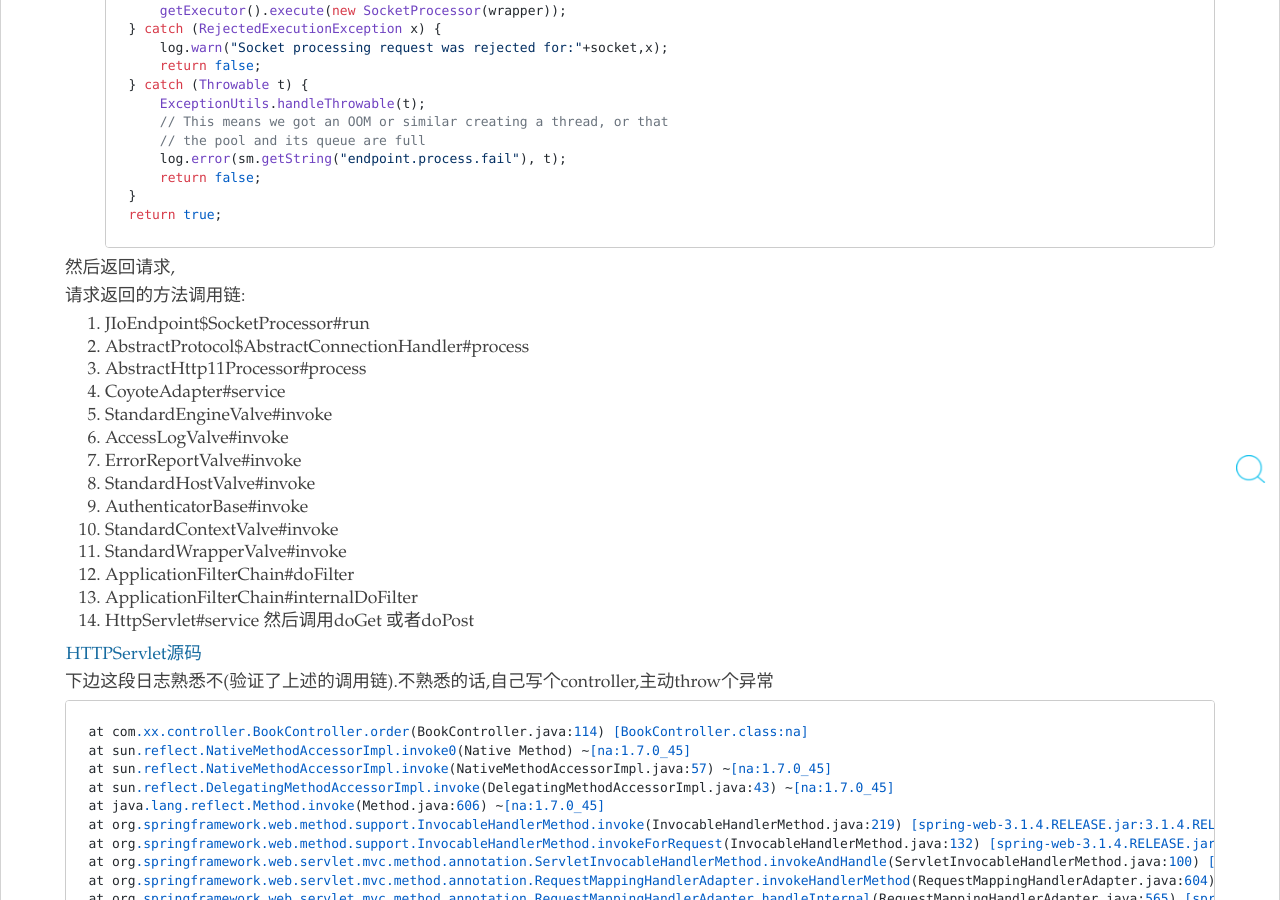
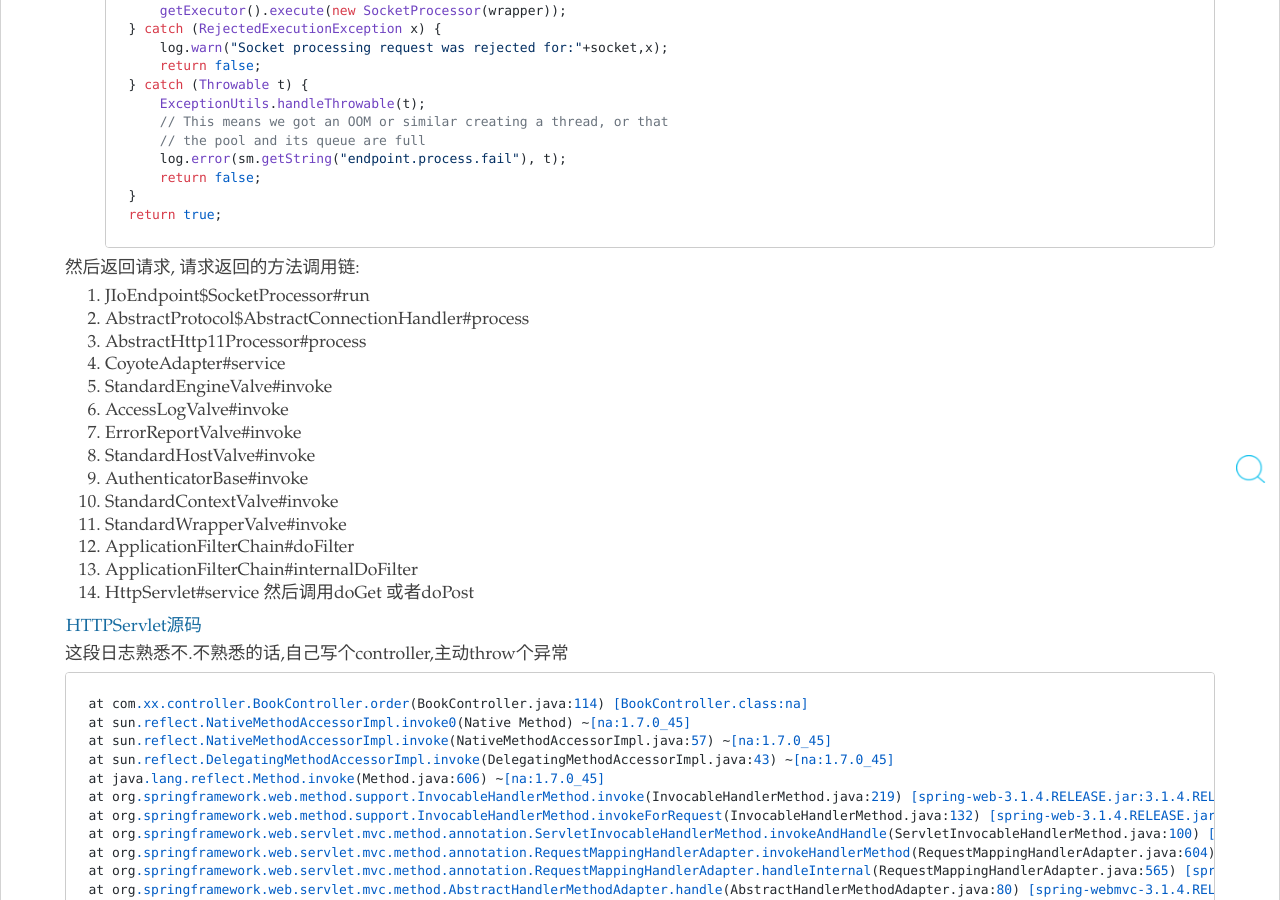
Before and after one commit to zy123a/lcj1992.github.com, a Jekyll site: the page built from _posts/soft/tomcat/2016-04-26-tomcat_source.md, in a window 1280 px wide and 900 px high, scrolled down 6282 px. Built offline with Jekyll 4.4.1, drawn with Linux system fonts in a browser that asks for light colours; nearby versions of some CDN libraries; comment, search, counter and statistics services are not loaded; some of the changed text lies outside the part shown.

Commit message:
tomat source

```diff
--- a/_posts/soft/tomcat/2016-04-26-tomcat_source.md
+++ b/_posts/soft/tomcat/2016-04-26-tomcat_source.md
@@ -278,7 +276,7 @@ AbstractEndpoint:
 
 [HTTPServlet源码](https://github.com/lcj1992/tomcat_study/blob/master/java/javax/servlet/http/HttpServlet.java)
 
-下边这段日志熟悉不(验证了上述的调用链).不熟悉的话,自己写个controller,主动throw个异常
+这段日志熟悉不.不熟悉的话,自己写个controller,主动throw个异常
 
     at com.xx.controller.BookController.order(BookController.java:114) [BookController.class:na]
     at sun.reflect.NativeMethodAccessorImpl.invoke0(Native Method) ~[na:1.7.0_45]
```
Also changed, not shown: other parts of _posts/soft/tomcat/2016-04-26-tomcat_source.md (+2 -4 lines), pages/about.md (+2 -0 lines), 1 other file.
